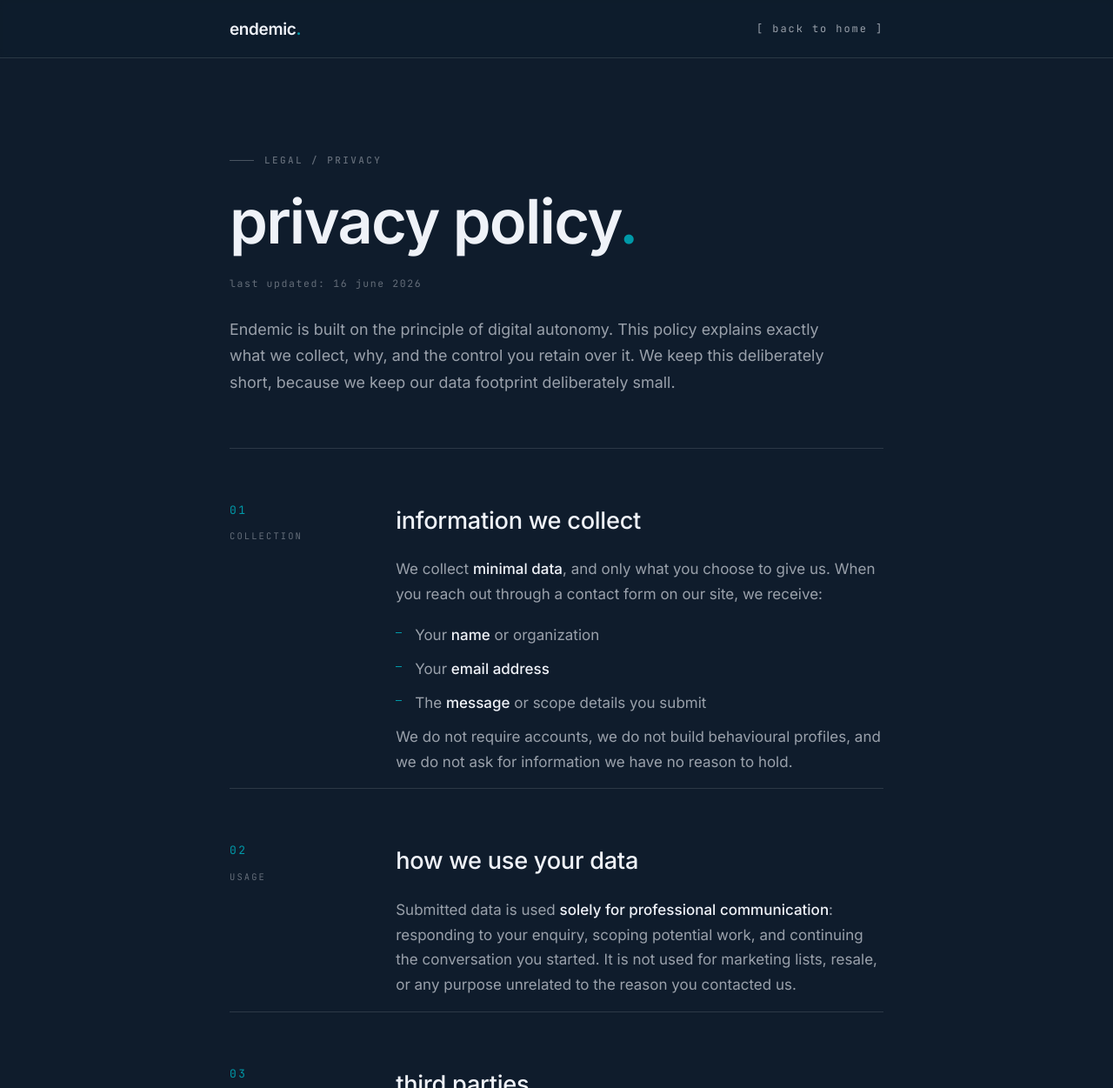
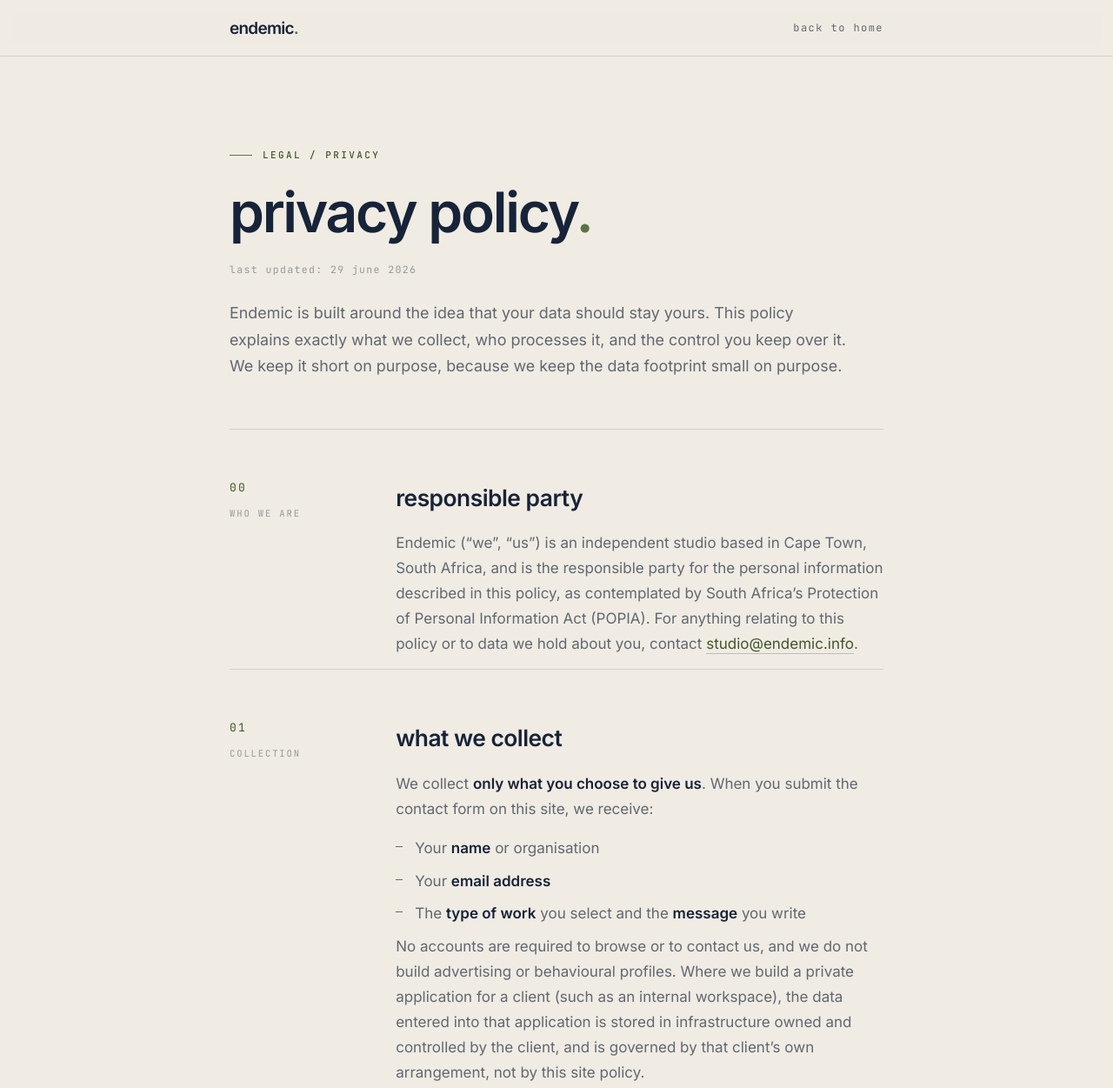
Before and after one commit to greerabrahams/endemic, a plain HTML site: page privacy.html in a window 1280 px wide. Shown: the top 1251 px of the page at 87% size. Drawn offline with Linux system fonts and the light colour scheme.

Commit message:
Add files via upload

```diff
--- a/privacy.html
+++ b/privacy.html
@@ -4,132 +4,61 @@
 <meta charset="UTF-8" />
 <meta name="viewport" content="width=device-width, initial-scale=1.0" />
 <title>endemic · privacy policy</title>
-<meta name="description" content="Privacy policy for The Endemic Group. We collect minimal data, never sell it, and operate on principles of digital autonomy." />
+<meta name="description" content="Privacy policy for Endemic. We collect minimal data, name every third party that touches it, never sell it, and honour your rights under South Africa's POPIA." />
 <link rel="preconnect" href="https://fonts.googleapis.com" />
 <link rel="preconnect" href="https://fonts.gstatic.com" crossorigin />
 <link rel="stylesheet" href="https://fonts.googleapis.com/css2?family=Inter:wght@400;500;600&family=JetBrains+Mono:wght@400;500&display=swap" />
 <style>
 :root{
-  --canvas:#0F1C2C;
-  --ink:#EFF2F8;
-  --dim:rgba(239,242,248,0.62);
-  --faint:rgba(239,242,248,0.38);
-  --hair:rgba(239,242,248,0.13);
-  --hair-strong:rgba(239,242,248,0.26);
-  --ops:#0099A8;
+  --paper:#F0ECE3;--ink:#172338;--soft:rgba(23,35,56,0.66);--faint:rgba(23,35,56,0.42);
+  --hair:rgba(23,35,56,0.13);--hair-2:rgba(23,35,56,0.24);
+  --olive:#5C7346;--olive-ink:#42562B;
   --sans:"Inter",-apple-system,BlinkMacSystemFont,"Segoe UI",sans-serif;
   --mono:"JetBrains Mono",ui-monospace,SFMono-Regular,Menlo,monospace;
-  --gutter:clamp(20px,5vw,72px);
-  --maxw:880px;
+  --gutter:clamp(20px,5vw,72px);--maxw:880px;
 }
 *,*::before,*::after{box-sizing:border-box;margin:0;padding:0;border-radius:0}
 html{scroll-behavior:smooth}
-body{
-  background:var(--canvas);
-  color:var(--ink);
-  font-family:var(--sans);
-  font-size:17px;
-  line-height:1.7;
-  -webkit-font-smoothing:antialiased;
-  text-rendering:optimizeLegibility;
-  overflow-x:hidden;
-}
+body{background:var(--paper);color:var(--ink);font-family:var(--sans);font-size:17px;line-height:1.7;-webkit-font-smoothing:antialiased;text-rendering:optimizeLegibility;overflow-x:hidden}
 a{color:inherit;text-decoration:none}
-::selection{background:var(--ops);color:var(--canvas)}
+::selection{background:var(--olive);color:var(--paper)}
+.shell{max-width:var(--maxw);margin:0 auto;padding-left:var(--gutter);padding-right:var(--gutter)}
+.dot{color:var(--olive)}
+.eyebrow{font-family:var(--mono);font-size:11px;font-weight:500;letter-spacing:0.22em;text-transform:uppercase;color:var(--olive-ink);display:flex;align-items:center;gap:12px}
+.eyebrow::before{content:"";width:26px;height:1px;background:var(--olive);flex:none}
 
-.shell{max-width:var(--maxw);margin:0 auto;padding-left:var(--gutter);padding-right:var(--gutter)}
-.mono{font-family:var(--mono)}
+.site-header{position:sticky;top:0;z-index:50;background:rgba(240,236,227,0.85);backdrop-filter:saturate(140%) blur(7px);border-bottom:1px solid var(--hair)}
+.site-header .shell{display:flex;align-items:center;justify-content:space-between;height:64px;gap:24px}
+.wordmark{font-family:var(--sans);font-weight:700;font-size:19px;letter-spacing:-0.04em;text-transform:lowercase;color:var(--ink);line-height:1}
+.backlink{font-family:var(--mono);font-size:12px;letter-spacing:0.12em;text-transform:lowercase;color:var(--soft);padding:6px 0;transition:color .2s}
+.backlink:hover{color:var(--olive-ink)}
 
-.eyebrow{
-  font-family:var(--mono);font-size:11px;font-weight:500;letter-spacing:0.22em;
-  text-transform:uppercase;color:var(--faint);display:flex;align-items:center;gap:12px;
-}
-.eyebrow::before{content:"";width:28px;height:1px;background:var(--hair-strong);flex:none}
+.masthead{padding-top:clamp(52px,9vw,104px);padding-bottom:clamp(32px,5vw,56px)}
+.masthead h1{font-weight:700;letter-spacing:-0.035em;text-transform:lowercase;line-height:1;font-size:clamp(2.3rem,6vw,4rem);margin:24px 0 0}
+.updated{font-family:var(--mono);font-size:11.5px;letter-spacing:0.12em;color:var(--faint);margin-top:24px}
+.intro{color:var(--soft);max-width:64ch;margin-top:26px;font-size:clamp(1.02rem,1.4vw,1.14rem)}
 
-/* ---------- header ---------- */
-.site-header{
-  position:sticky;top:0;z-index:50;
-  background:rgba(15,28,44,0.86);
-  backdrop-filter:saturate(140%) blur(6px);
-  border-bottom:1px solid var(--hair);
-}
-.site-header .shell{display:flex;align-items:center;justify-content:space-between;height:66px;gap:24px}
-.wordmark{
-  font-family:var(--sans);font-weight:600;font-size:19px;letter-spacing:-0.02em;
-  text-transform:lowercase;color:var(--ink);line-height:1;
-}
-.wordmark .dot{color:var(--ops)}
-.backlink{
-  font-family:var(--mono);font-size:12px;letter-spacing:0.16em;text-transform:lowercase;
-  color:var(--dim);position:relative;padding:6px 0;transition:color .2s;
-}
-.backlink:hover{color:var(--ink)}
-.backlink::after{content:"";position:absolute;left:0;bottom:0;width:0;height:1px;background:var(--ops);transition:width .25s}
-.backlink:hover::after{width:100%}
+.policy{padding-bottom:clamp(64px,10vw,130px)}
+.policy section{border-top:1px solid var(--hair);padding-top:clamp(36px,5vw,56px);padding-bottom:clamp(6px,2vw,14px);display:grid;grid-template-columns:140px 1fr;gap:clamp(18px,4vw,52px)}
+.policy .marker{font-family:var(--mono)}
+.policy .marker .num{font-size:13px;letter-spacing:0.16em;color:var(--olive-ink);display:block}
+.policy .marker .tag{font-size:10.5px;letter-spacing:0.18em;text-transform:uppercase;color:var(--faint);display:block;margin-top:10px;line-height:1.6}
+.policy h2{font-weight:600;font-size:clamp(1.3rem,2.6vw,1.65rem);text-transform:lowercase;letter-spacing:-0.02em;margin-bottom:16px}
+.policy p{color:var(--soft);max-width:66ch}
+.policy p + p{margin-top:14px}
+.policy ul{list-style:none;margin:16px 0 0;max-width:66ch}
+.policy li{color:var(--soft);position:relative;padding-left:22px;padding-bottom:9px}
+.policy li::before{content:"";position:absolute;left:0;top:12px;width:8px;height:1px;background:var(--olive)}
+.policy strong{color:var(--ink);font-weight:600}
+.policy a.inline{color:var(--olive-ink);border-bottom:1px solid var(--hair-2);padding-bottom:1px;transition:border-color .2s}
+.policy a.inline:hover{border-color:var(--olive)}
+@media(max-width:680px){.policy section{grid-template-columns:1fr;gap:12px}.policy .marker{display:flex;align-items:baseline;gap:16px}.policy .marker .tag{margin-top:0}}
 
-/* ---------- masthead ---------- */
-.masthead{border-top:none;padding-top:clamp(56px,9vw,108px);padding-bottom:clamp(36px,5vw,60px)}
-.masthead h1{
-  font-weight:600;letter-spacing:-0.025em;text-transform:lowercase;line-height:1.0;
-  font-size:clamp(2.4rem,6vw,4.4rem);margin:26px 0 0;
-}
-.masthead h1 .dot{color:var(--ops)}
-.updated{font-family:var(--mono);font-size:11.5px;letter-spacing:0.14em;color:var(--faint);margin-top:26px}
-.intro{color:var(--dim);max-width:62ch;margin-top:28px;font-size:clamp(1.02rem,1.4vw,1.15rem)}
-
-/* ---------- policy body ---------- */
-.policy{padding-bottom:clamp(72px,10vw,140px)}
-.policy section{
-  border-top:1px solid var(--hair);
-  padding-top:clamp(40px,5vw,60px);
-  padding-bottom:clamp(8px,2vw,16px);
-  display:grid;grid-template-columns:140px 1fr;gap:clamp(20px,4vw,56px);
-}
-.policy .marker{font-family:var(--mono)}
-.policy .marker .num{font-size:13px;letter-spacing:0.18em;color:var(--ops);display:block}
-.policy .marker .tag{
-  font-size:10.5px;letter-spacing:0.2em;text-transform:uppercase;color:var(--faint);
-  display:block;margin-top:10px;line-height:1.6;
-}
-.policy h2{
-  font-weight:500;font-size:clamp(1.35rem,2.6vw,1.7rem);text-transform:lowercase;
-  letter-spacing:-0.01em;margin-bottom:18px;
-}
-.policy p{color:var(--dim);max-width:64ch}
-.policy p + p{margin-top:16px}
-.policy ul{list-style:none;margin:18px 0 0;max-width:64ch}
-.policy li{
-  color:var(--dim);position:relative;padding-left:22px;padding-bottom:10px;
-}
-.policy li::before{content:"";position:absolute;left:0;top:11px;width:7px;height:1px;background:var(--ops)}
-.policy strong{color:var(--ink);font-weight:500}
-.policy a.inline{color:var(--ops);border-bottom:1px solid var(--hair-strong);padding-bottom:1px;transition:border-color .2s}
-.policy a.inline:hover{border-color:var(--ops)}
-.placeholder{
-  font-family:var(--mono);font-size:0.92em;color:var(--ops);
-  background:rgba(0,153,168,0.10);padding:1px 7px;letter-spacing:0.02em;
-}
-@media(max-width:680px){
-  .policy section{grid-template-columns:1fr;gap:14px}
-  .policy .marker{display:flex;align-items:baseline;gap:16px}
-  .policy .marker .tag{margin-top:0}
-}
-
-/* ---------- footer ---------- */
 footer{border-top:1px solid var(--hair)}
-footer .shell{
-  display:flex;justify-content:space-between;align-items:center;gap:18px;
-  padding-top:34px;padding-bottom:34px;flex-wrap:wrap;
-}
-.home-link{
-  display:inline-flex;align-items:center;gap:10px;
-  font-family:var(--mono);font-size:12.5px;letter-spacing:0.14em;text-transform:lowercase;
-  color:var(--ink);border:1px solid var(--hair-strong);padding:13px 20px;
-  transition:border-color .25s,color .25s;
-}
-.home-link:hover{border-color:var(--ops);color:var(--ops)}
-.home-link:focus-visible{outline:2px solid var(--ops);outline-offset:3px}
-footer .meta{font-family:var(--mono);font-size:11px;letter-spacing:0.12em;color:var(--faint);text-transform:lowercase}
+footer .shell{display:flex;justify-content:space-between;align-items:center;gap:18px;padding-top:32px;padding-bottom:32px;flex-wrap:wrap}
+.home-link{display:inline-flex;align-items:center;gap:10px;font-family:var(--mono);font-size:12.5px;letter-spacing:0.12em;text-transform:lowercase;color:var(--ink);border:1px solid var(--hair-2);padding:13px 20px;transition:border-color .25s,color .25s}
+.home-link:hover{border-color:var(--olive);color:var(--olive-ink)}
+footer .meta{font-family:var(--mono);font-size:11px;letter-spacing:0.1em;color:var(--faint);text-transform:lowercase}
 </style>
 </head>
 <body>
@@ -137,7 +66,7 @@
 <header class="site-header">
   <div class="shell">
     <a class="wordmark" href="index.html" aria-label="endemic, home">endemic<span class="dot">.</span></a>
-    <a class="backlink" href="index.html">[ back to home ]</a>
+    <a class="backlink" href="index.html">back to home</a>
   </div>
 </header>
 
@@ -146,8 +75,8 @@
     <div class="shell">
       <p class="eyebrow">legal / privacy</p>
       <h1>privacy policy<span class="dot">.</span></h1>
-      <p class="updated">last updated: 16 june 2026</p>
-      <p class="intro">Endemic is built on the principle of digital autonomy. This policy explains exactly what we collect, why, and the control you retain over it. We keep this deliberately short, because we keep our data footprint deliberately small.</p>
+      <p class="updated">last updated: 29 june 2026</p>
+      <p class="intro">Endemic is built around the idea that your data should stay yours. This policy explains exactly what we collect, who processes it, and the control you keep over it. We keep it short on purpose, because we keep the data footprint small on purpose.</p>
     </div>
   </section>
 
@@ -155,41 +84,54 @@
     <div class="shell">
 
       <section>
-        <div class="marker"><span class="num">01</span><span class="tag">collection</span></div>
+        <div class="marker"><span class="num">00</span><span class="tag">who we are</span></div>
         <div>
-          <h2>information we collect</h2>
-          <p>We collect <strong>minimal data</strong>, and only what you choose to give us. When you reach out through a contact form on our site, we receive:</p>
-          <ul>
-            <li>Your <strong>name</strong> or organization</li>
-            <li>Your <strong>email address</strong></li>
-            <li>The <strong>message</strong> or scope details you submit</li>
-          </ul>
-          <p>We do not require accounts, we do not build behavioural profiles, and we do not ask for information we have no reason to hold.</p>
+          <h2>responsible party</h2>
+          <p>Endemic (&ldquo;we&rdquo;, &ldquo;us&rdquo;) is an independent studio based in Cape Town, South Africa, and is the responsible party for the personal information described in this policy, as contemplated by South Africa&rsquo;s Protection of Personal Information Act (POPIA). For anything relating to this policy or to data we hold about you, contact <a class="inline" href="mailto:studio@endemic.info">studio@endemic.info</a>.</p>
         </div>
       </section>
 
       <section>
-        <div class="marker"><span class="num">02</span><span class="tag">usage</span></div>
+        <div class="marker"><span class="num">01</span><span class="tag">collection</span></div>
         <div>
-          <h2>how we use your data</h2>
-          <p>Submitted data is used <strong>solely for professional communication</strong>: responding to your enquiry, scoping potential work, and continuing the conversation you started. It is not used for marketing lists, resale, or any purpose unrelated to the reason you contacted us.</p>
+          <h2>what we collect</h2>
+          <p>We collect <strong>only what you choose to give us</strong>. When you submit the contact form on this site, we receive:</p>
+          <ul>
+            <li>Your <strong>name</strong> or organisation</li>
+            <li>Your <strong>email address</strong></li>
+            <li>The <strong>type of work</strong> you select and the <strong>message</strong> you write</li>
+          </ul>
+          <p>No accounts are required to browse or to contact us, and we do not build advertising or behavioural profiles. Where we build a private application for a client (such as an internal workspace), the data entered into that application is stored in infrastructure owned and controlled by the client, and is governed by that client&rsquo;s own arrangement, not by this site policy.</p>
         </div>
       </section>
 
       <section>
-        <div class="marker"><span class="num">03</span><span class="tag">third parties</span></div>
+        <div class="marker"><span class="num">02</span><span class="tag">use</span></div>
         <div>
-          <h2>third parties</h2>
-          <p><strong>We do not sell your data.</strong> Full stop.</p>
-          <p>To operate the site, we rely on a small set of standard third-party tools, for example, web analytics and other integrated services, purely for operational efficiency. Where these tools process data on our behalf, that data remains limited to what is described in this policy and is never shared for advertising or sale.</p>
+          <h2>how we use it</h2>
+          <p>Information you submit is used <strong>solely to respond to and scope the enquiry you started</strong>: replying to you, discussing potential work, and continuing that conversation. It is not added to marketing lists, sold, or used for any purpose unrelated to your enquiry.</p>
         </div>
       </section>
 
       <section>
-        <div class="marker"><span class="num">04</span><span class="tag">security</span></div>
+        <div class="marker"><span class="num">03</span><span class="tag">processors</span></div>
         <div>
-          <h2>data security</h2>
-          <p>Security is not an afterthought; it is the premise. We prioritize <strong>digital autonomy</strong> and secure operational practices, minimizing where data lives and who can touch it. We retain submitted data only as long as it is needed for the communication it relates to, then dispose of it.</p>
+          <h2>third parties who process data</h2>
+          <p><strong>We do not sell your data.</strong> To run this site and reply to you, a small set of third-party services may process limited data on our behalf:</p>
+          <ul>
+            <li><strong>Formspree</strong>: receives and delivers contact-form submissions to us by email.</li>
+            <li><strong>Our website host</strong>: serves the site and may log standard technical request data (such as IP address and browser type) for security and operation.</li>
+            <li><strong>Google Fonts</strong>: serves the typefaces used on this site, which means your browser requests font files from Google.</li>
+          </ul>
+          <p>Each of these processes data only to the extent needed for the function above, under its own privacy terms. None of them is given your data for advertising or resale.</p>
+        </div>
+      </section>
+
+      <section>
+        <div class="marker"><span class="num">04</span><span class="tag">retention</span></div>
+        <div>
+          <h2>how long we keep it</h2>
+          <p>We keep enquiry data <strong>only as long as it is needed</strong> for the conversation it relates to, and for a reasonable period afterwards in case you follow up. When it is no longer needed, it is deleted. You can ask us to delete it sooner at any time.</p>
         </div>
       </section>
 
@@ -197,7 +139,8 @@
         <div class="marker"><span class="num">05</span><span class="tag">your rights</span></div>
         <div>
           <h2>your rights</h2>
-          <p>The data is yours. You have the right to <strong>request access to</strong> the information we hold about you, or to <strong>request its deletion</strong>, at any time. To exercise either right, contact us using the <a class="inline" href="index.html#contact">contact form</a> and we will action your request promptly.</p>
+          <p>Under POPIA, you have the right to <strong>request access to</strong> the information we hold about you, to ask us to <strong>correct or delete</strong> it, and to <strong>object</strong> to its processing. To exercise any of these, email <a class="inline" href="mailto:studio@endemic.info">studio@endemic.info</a> or use the <a class="inline" href="index.html#contact">contact form</a>, and we will action it promptly.</p>
+          <p>If you believe your information has been handled improperly, you also have the right to lodge a complaint with the <strong>Information Regulator (South Africa)</strong> at <a class="inline" href="https://inforegulator.org.za" target="_blank" rel="noopener">inforegulator.org.za</a>.</p>
         </div>
       </section>
 
@@ -207,8 +150,8 @@
 
 <footer>
   <div class="shell">
-    <a class="home-link" href="index.html">[ back to home ]</a>
-    <p class="meta">© 2026 endemic. all rights reserved.</p>
+    <a class="home-link" href="index.html">back to home</a>
+    <p class="meta">&copy; 2026 endemic · an independent studio, cape town</p>
   </div>
 </footer>
 
```
